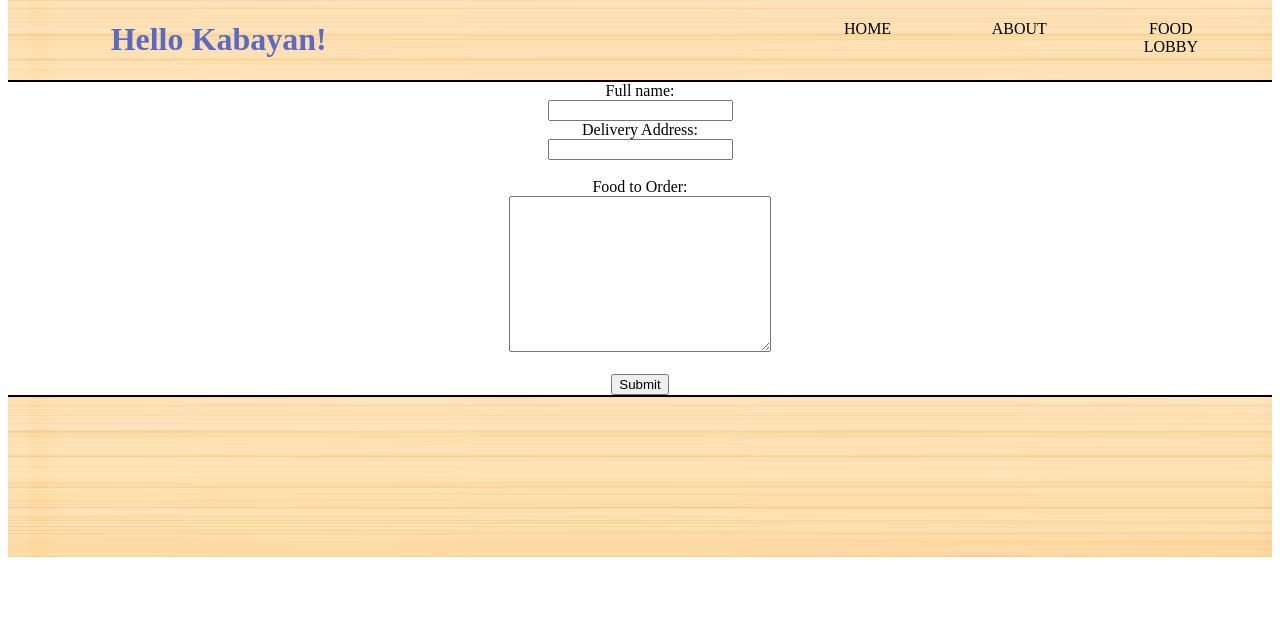
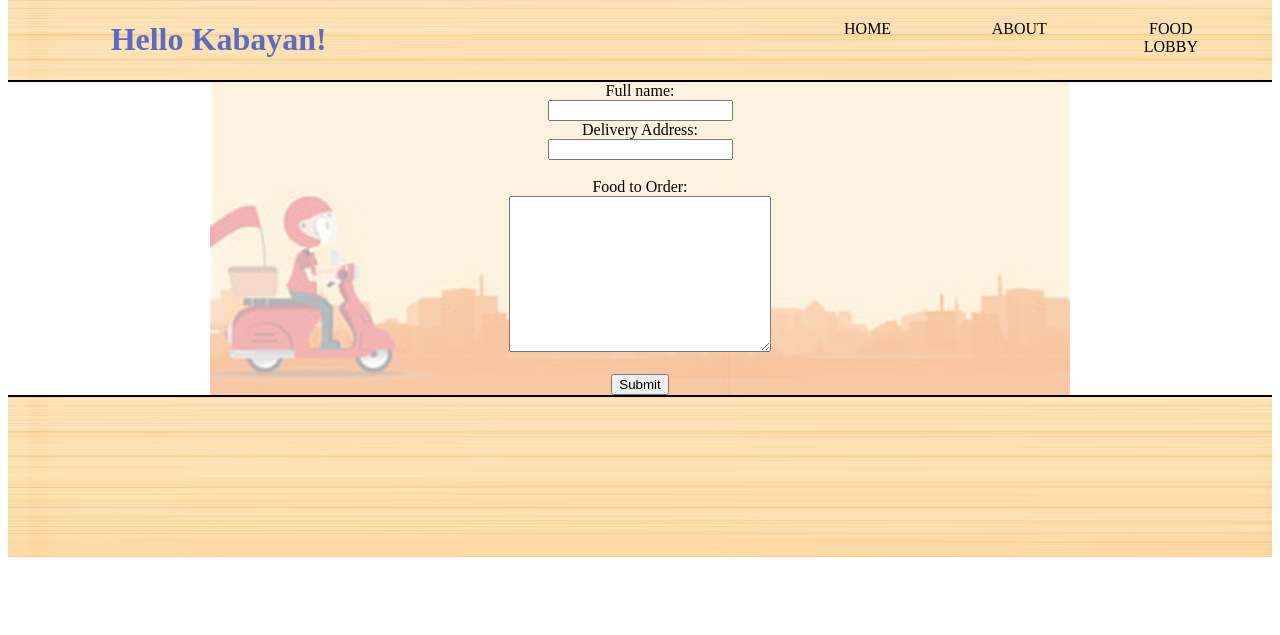
Before and after one commit to OzzyPawsbourne/ffshopsite, a PHP site: page /order.html in a window 1280 px wide. Shown: the top 635 px of the page. Run offline with PHP 8.4, Linux system fonts and the light colour scheme.

Commit message:
Update styles.css

```diff
--- a/styles.css
+++ b/styles.css
@@ -251,10 +251,13 @@ a[href]:link, a[href]:visited {
 }
 
 
+.order_banner {
+    background: url(assets/image/orderbackground.png) no-repeat center;
+    background-size: contain;
+    width: 100%;
+}
 
-
-
-.form_display {
+.form {
     padding-top: 100px;
     padding-bottom: 100px;
 }
```
